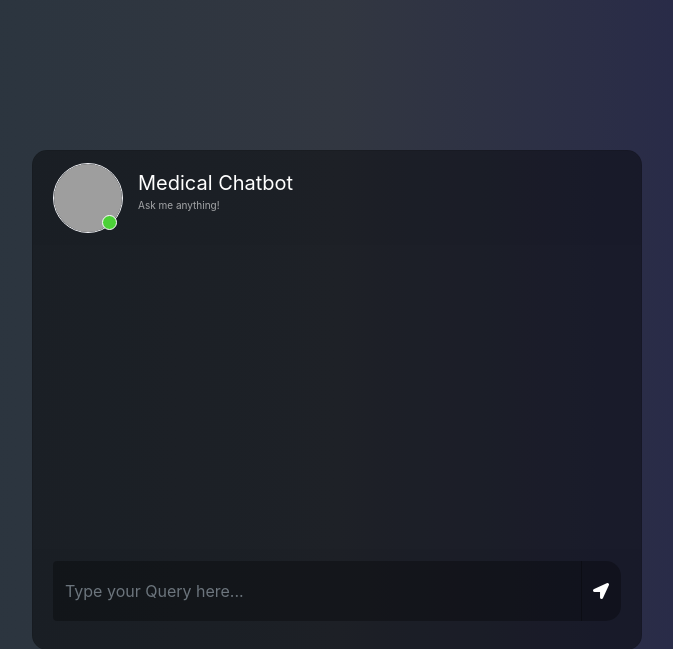
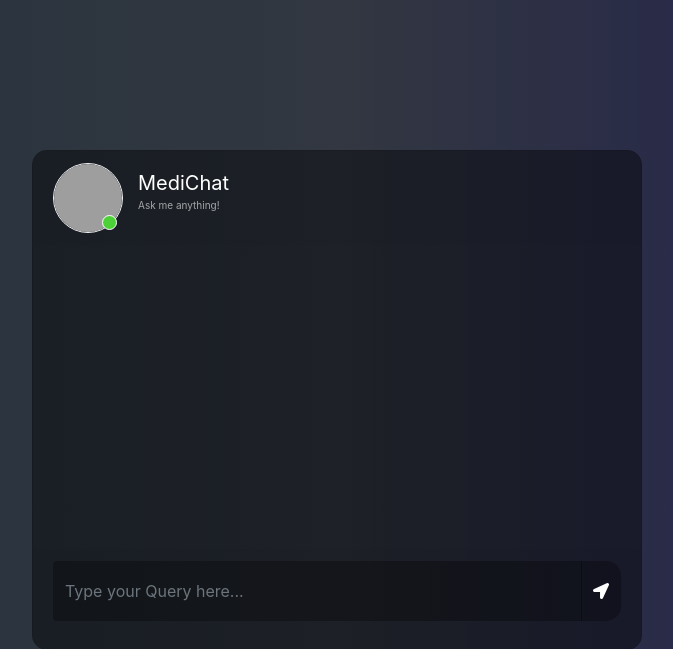
Before and after one commit to Anshidtp/Medical_Chatbot, a Flask app: page / in a window 1280 px wide. Shown: the top 649 px of the page, without its empty margins (303-976 px from the left). Run offline with Flask 3, Linux system fonts and the light colour scheme; some libraries are stand-ins or nearby versions; grey boxes are pictures that could not be loaded.

Commit message:
readme file updateed

```diff
--- a/Templates/index.html
+++ b/Templates/index.html
@@ -22,11 +22,11 @@
 							<div class="d-flex bd-highlight">
 								<div class="img_cont">
 									<!-- <img src="https://i.ibb.co/fSNP7Rz/icons8-chatgpt-512.png" class="rounded-circle user_img"> -->
-									<img src="https://www.prdistribution.com/spirit/uploads/pressreleases/2019/newsreleases/d83341deb75c4c4f6b113f27b1e42cd8-chatbot-florence-already-helps-thousands-of-patients-to-remember-their-medication.png" class="rounded-circle user_img">
+									<img src="https://media.istockphoto.com/id/1401811766/vector/a-cute-round-robot-wearing-a-stethoscope-new-technologies-and-lifestyle.jpg?s=612x612&w=0&k=20&c=KcnoJHezDoLSrUMXHpAP4KBjxMd2XECUHG0irdLyhmE=" class="rounded-circle user_img">
 									<span class="online_icon"></span>
 								</div>
 								<div class="user_info">
-									<span>Medical Chatbot</span>
+									<span>MediChat</span>
 									<p>Ask me anything!</p>
 								</div>
 							</div>
```
Also changed, not shown: README.md, 1 other file.
